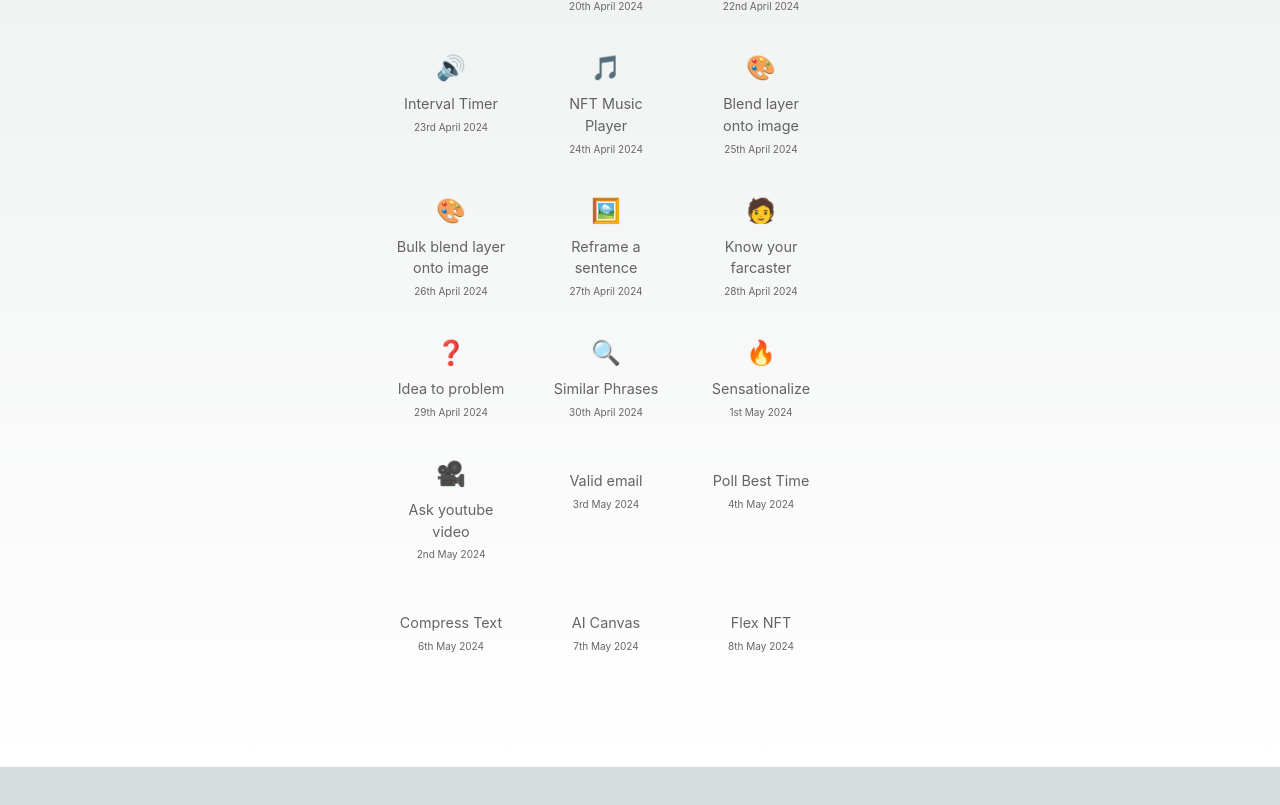
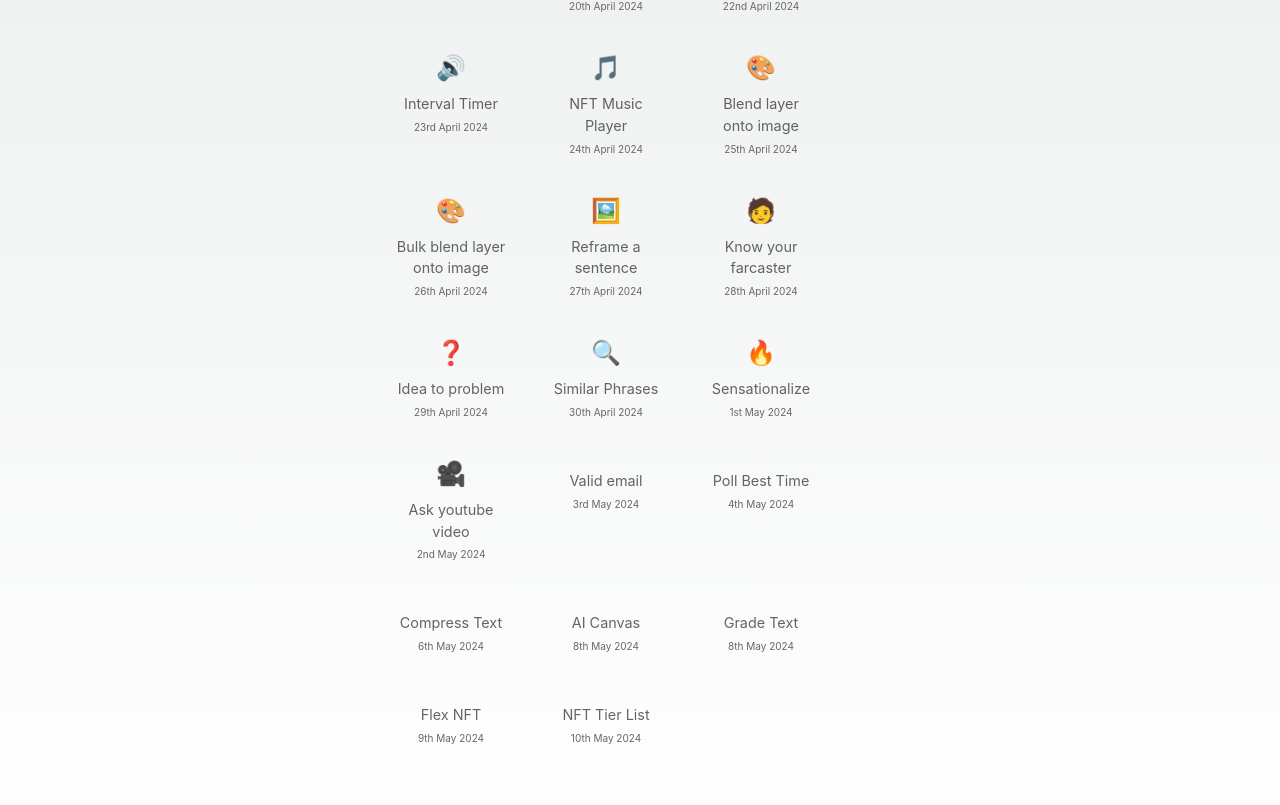
Before and after one commit to nishantrpai/tools.nishu.dev, a Next.js app: page / in a window 1280 px wide. Shown: the part 1490-2295 px from the top of the page. Before the commit the page ends 2257 px from the top, so only its background shows below. Built offline with nearby package versions, Linux system fonts and the light colour scheme.

Commit message:
update index

```diff
--- a/pages/index.js
+++ b/pages/index.js
@@ -289,14 +289,26 @@ export default function Home() {
     {
       title: 'AI Canvas',
       description: 'Draw with AI, save aesthetics and style',
-      publishDate: '7th May 2024',
+      publishDate: '8th May 2024',
       url: '/aicanvas',
+    },
+    {
+      title: 'Grade Text',
+      description: 'Grade your text based on readability',
+      publishDate: '8th May 2024',
+      url: '/gradetext',
     },
     {
       title: 'Flex NFT',
       description: 'Flex your NFTs',
-      publishDate: '8th May 2024',
+      publishDate: '9th May 2024',
       url: '/flexnft',
+    },
+    {
+      title: 'NFT Tier List',
+      description: 'Create a tier list of NFTs',
+      publishDate: '10th May 2024',
+      url: '/nfttierlist',
     }
     // {
     //   title: 'Best Time',
```
